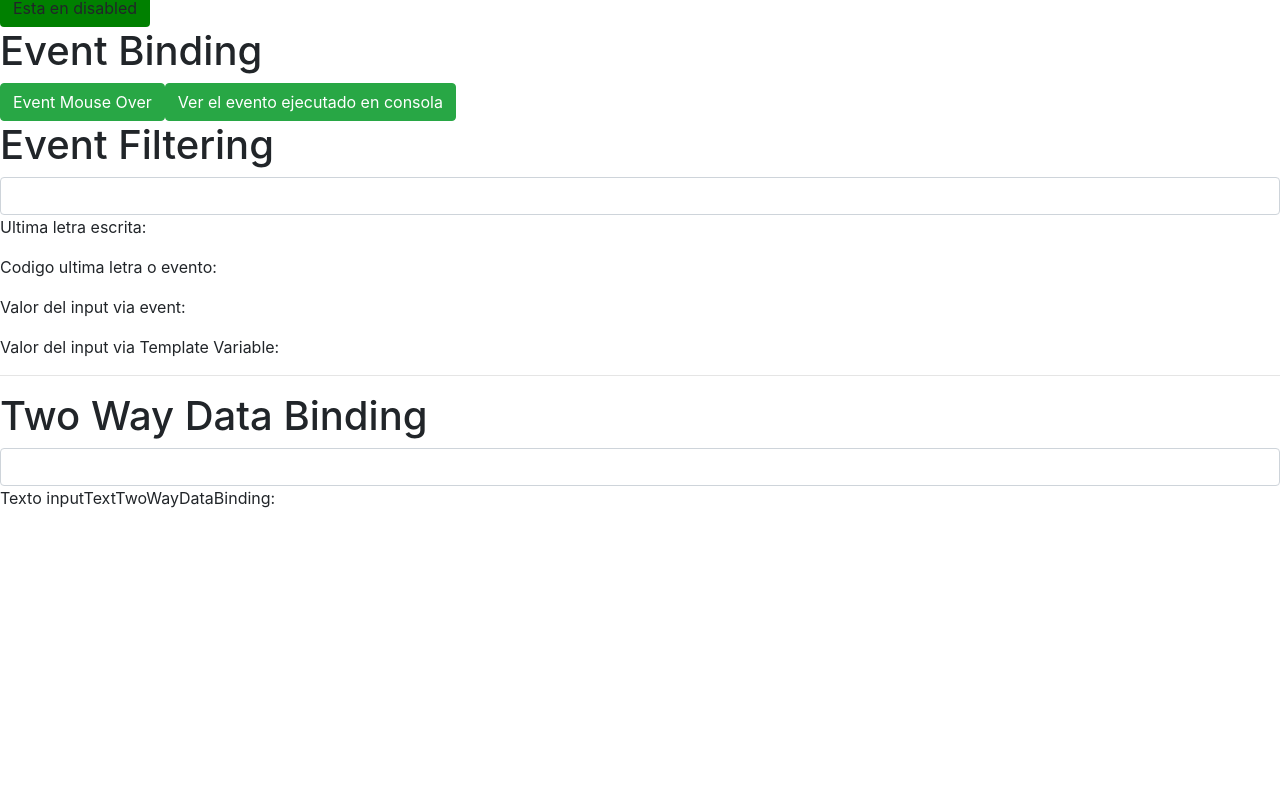
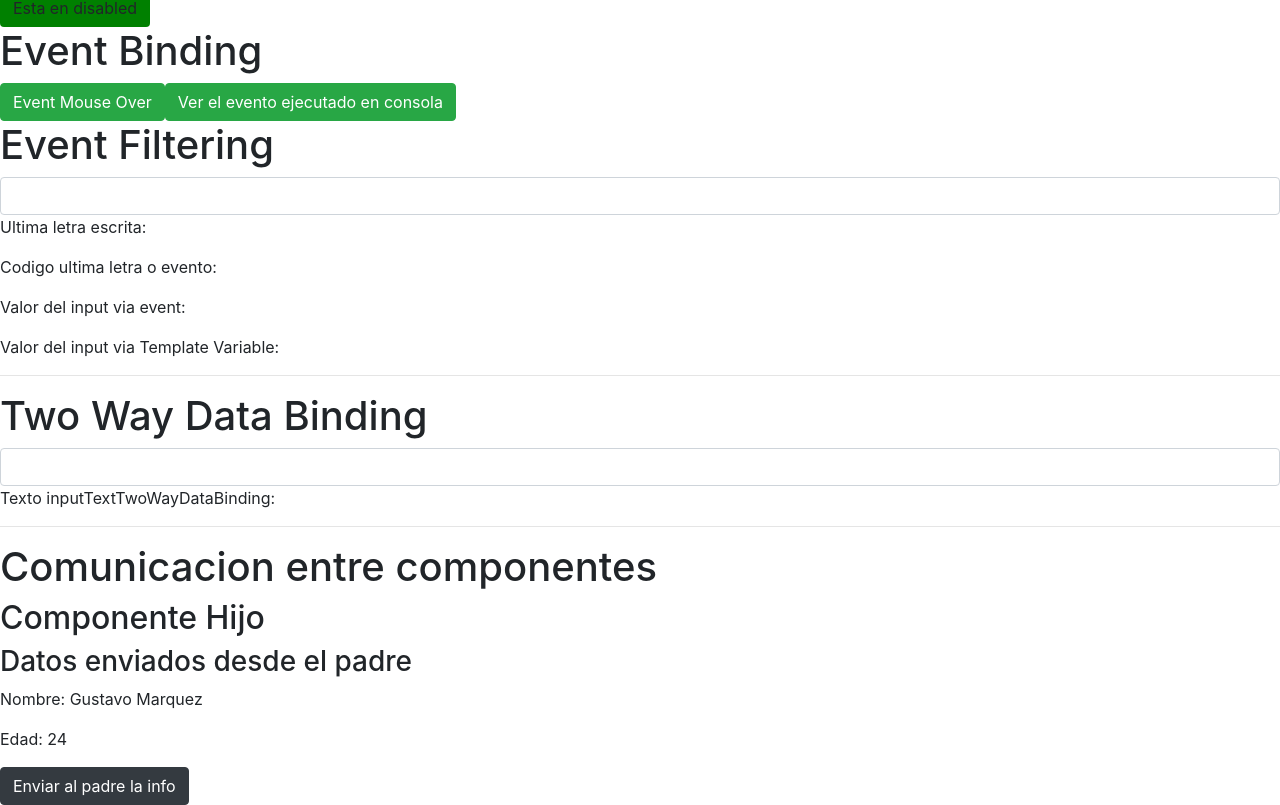
Before and after one commit to gustavo9601/angular-2, an Angular app: page / in a window 1280 px wide. Shown: the part 255-1060 px from the top of the page. Before the commit the page ends 800 px from the top, so only its background shows below. Built offline with nearby package versions, Linux system fonts and the light colour scheme.

Commit message:
Comunicacion via Input Output EventEmitter

```diff
--- a/src/app/app.component.html
+++ b/src/app/app.component.html
@@ -1 +1,6 @@
 <app-binding-eventos></app-binding-eventos>
+
+
+<hr>
+
+<app-comunicacion-componentes></app-comunicacion-componentes>
--- a/src/app/app.module.ts
+++ b/src/app/app.module.ts
@@ -4,11 +4,15 @@ import {FormsModule} from '@angular/forms';
 
 import { AppComponent } from './app.component';
 import { BindingEventosComponent } from './binding-eventos/binding-eventos.component';
+import { ComunicacionComponentesComponent } from './comunicacion-componentes/comunicacion-componentes.component';
+import { HijoComponent } from './comunicacion-componentes/hijo/hijo.component';
 
 @NgModule({
   declarations: [
     AppComponent,
-    BindingEventosComponent
+    BindingEventosComponent,
+    ComunicacionComponentesComponent,
+    HijoComponent
   ],
   imports: [
     BrowserModule,
--- /dev/null
+++ b/src/app/comunicacion-componentes/comunicacion-componentes.component.html
@@ -0,0 +1,12 @@
+<h1>Comunicacion entre componentes</h1>
+
+<!--Le pasamos al hijo la propiedad [persona]-->
+<!-- El componente hijo emitira el evento (hijo)="Funcion En el Padre que reibira el valor" -->
+<app-hijo [persona]="persona"
+          (hijo)="getInformacionHijo($event)"></app-hijo>
+
+<div *ngIf="hijoEnvioAlgo">
+  <h3>Informacion que se emitio del hijo al padre:</h3>
+  <p>Nombre: {{hijoEnvioAlgo.nombre}}</p>
+  <p>Edad: {{hijoEnvioAlgo.edad}}</p>
+</div>
--- /dev/null
+++ b/src/app/comunicacion-componentes/comunicacion-componentes.component.ts
@@ -0,0 +1,28 @@
+import {Component, OnInit} from '@angular/core';
+
+@Component({
+  selector: 'app-comunicacion-componentes',
+  templateUrl: './comunicacion-componentes.component.html',
+  styleUrls: ['./comunicacion-componentes.component.css']
+})
+export class ComunicacionComponentesComponent implements OnInit {
+
+  persona = {
+    nombre: 'Gustavo Marquez',
+    edad: 24
+  };
+
+  hijoEnvioAlgo = null;
+
+  constructor() {
+  }
+
+  ngOnInit() {
+  }
+
+  getInformacionHijo(hijo) {
+    console.log('hijo', hijo);
+    this.hijoEnvioAlgo = hijo;
+  }
+
+}
--- /dev/null
+++ b/src/app/comunicacion-componentes/hijo/hijo.component.html
@@ -0,0 +1,7 @@
+<h2>Componente Hijo</h2>
+<div>
+  <h3>Datos enviados desde el padre</h3>
+  <p>Nombre: {{persona.nombre}}</p>
+  <p>Edad: {{persona.edad}}</p>
+</div>
+<button class="btn btn-dark" (click)="enviandoAlPadreconEventEmitter()">Enviar al padre la info</button>
--- /dev/null
+++ b/src/app/comunicacion-componentes/hijo/hijo.component.ts
@@ -0,0 +1,33 @@
+import {Component, EventEmitter, Input, OnInit, Output} from '@angular/core';
+
+@Component({
+  selector: 'app-hijo',
+  templateUrl: './hijo.component.html',
+  styleUrls: ['./hijo.component.css']
+})
+export class HijoComponent implements OnInit {
+
+  // Recibimos del padre [persona]
+  // @Input('variable enviada desde el padre') alias;
+  @Input('persona') persona;
+
+  // Enviamos una variable , como evento
+  // @Output('variable que se debe enviar') alias local = new EventEmitter<any>();
+  @Output() hijo = new EventEmitter<any>();
+
+  constructor() {
+  }
+
+  ngOnInit() {
+  }
+
+  enviandoAlPadreconEventEmitter() {
+    const hijoAEnviar = {
+      nombre: 'Gus Hijo',
+      edad: 0
+    };
+    // Emitimos un valor para todo lo que este a la escucha
+    this.hijo.emit(hijoAEnviar);
+  }
+
+}
```
Also changed, not shown: src/app/comunicacion-componentes/comunicacion-componentes.component.css (added), src/app/comunicacion-componentes/hijo/hijo.component.css (added), 2 other files (tests, documents, lock files or other folders).
